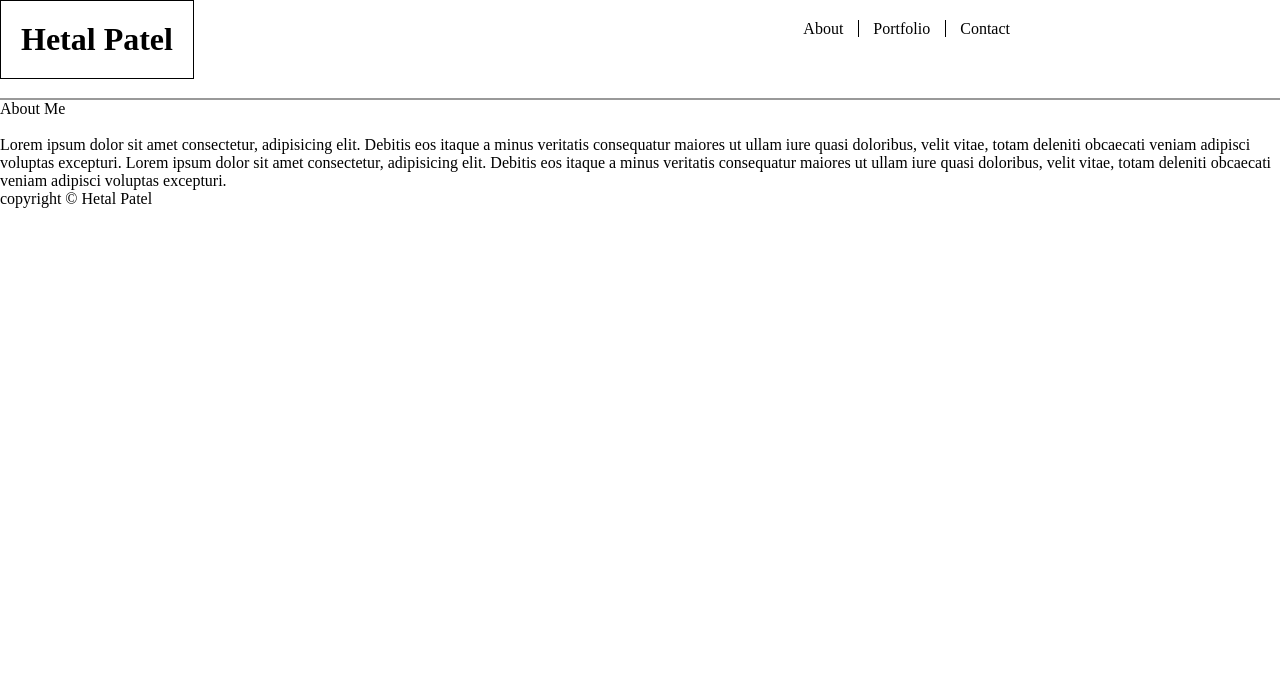
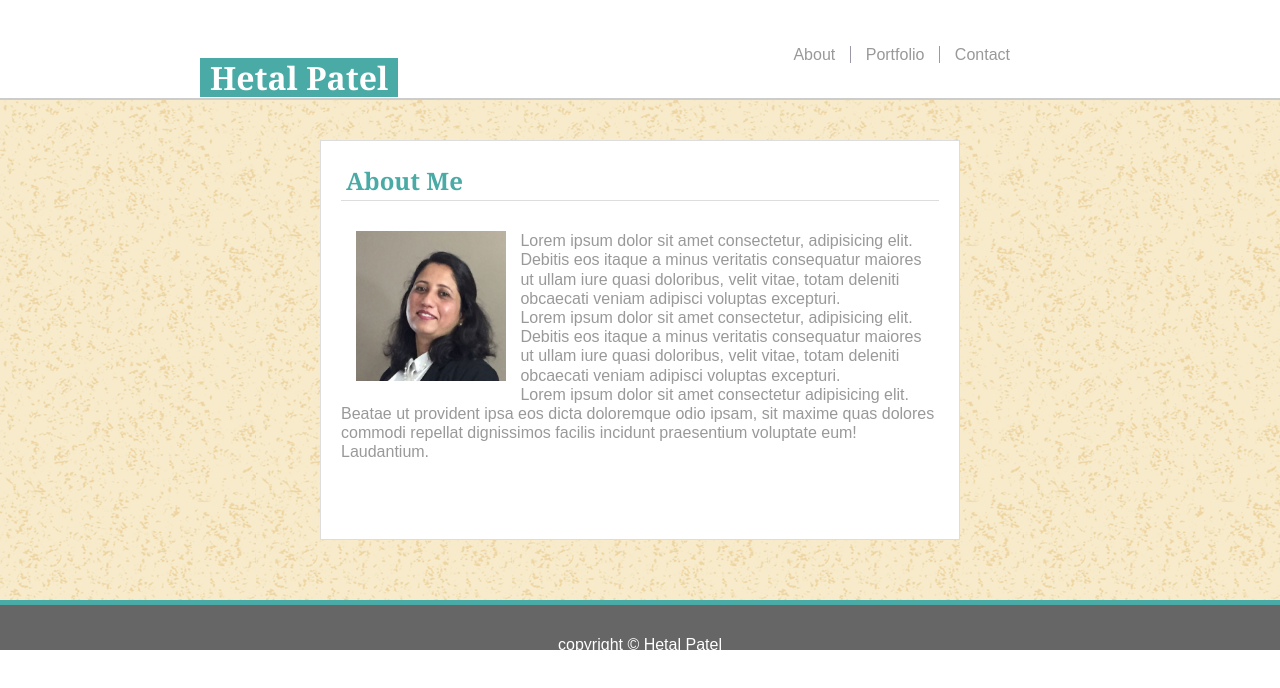
Before and after one commit to HET1905/Basic-Portfolio, a plain HTML site: page index.html in a window 1280 px wide. Drawn offline with Linux system fonts and the light colour scheme.

Commit message:
finished index page styling - Third commit

```diff
--- a/assets/css/style.css
+++ b/assets/css/style.css
@@ -1,37 +1,121 @@
-*{
-    margin:0;
-    padding:0;
+* {
+    margin: 0;
+    padding: 0;
     box-sizing: border-box;
 
 }
+
 /* ----------------Common Styling--------------------------- */
+body{
+    font-family: Arial, Helvetica, sans-serif;
+    color: #999;
+    line-height: 1.2em;
+}
+.clear{
+    clear: both;
+}
+nav {
+    float: right;
+    margin-top: 45px;
+    margin-right: 250px;
 
-nav{
-    float:right;
-    margin-top: 20px;
-    margin-right: 250px;
 }
-ul{
+h1,h2{
+    font-family: Georgia, 'Times New Roman', Times, serif;
+}
+
+ul {
 
     list-style: none;
 }
+
 /* ------------Header Styling-------------------- */
-#mainHeader{
-    width:100%;
+#mainHeader {
+    width: 100%;
     height: 100px;
-    border-bottom: 2px solid #999;
+    background: #fff;
+    border-bottom: 2px solid #ccc;
 }
-li{
+
+li {
     margin-right: 5px;
-    padding:0 15px 0 5px;
-    border-right: 1px solid #000;
+    padding: 0 15px 0 5px;
+    border-right: 1px solid #99a;
     display: inline;
 }
-li:last-child{
+
+li:last-child {
     border: none;
 }
-#mainH1{
-   border:1px solid #000;
-   padding:20px;
-   float: left;
+
+#mainH1 {
+    margin-left: 200px;
+    margin-top: 58px;
+    padding: 10px;
+    float: left;
+
+    /* border: 1px solid #000; */
+    background-color: #4aaaa5;
+    color: #fff;
 }
+/* ---------mainSectionAboutMe Styling------------ */
+#mainSectionAboutMe{
+    width: 100%;
+    height: 500px;
+    background:#ccc url("../images/background.png") repeat;
+    /* border:1px solid #ddd; */
+}
+/* ------------------innerSectionAboutMe Styling-------------------------------- */
+
+#innerSectionAboutMe{
+    position: relative;
+    width: 50%;
+    height: 400px;
+    margin-left: auto;
+    margin-right: auto;
+    top:40px;
+    padding:20px;
+    border:1px solid #ddd;
+    background: #fff;
+}
+#innerSectionAboutMe header{
+    margin-bottom: 30px;
+    border-bottom:1px solid #ddd;
+}
+#innerSectionAboutMe h2{
+    font-size: 1.5em;
+    color:#4aaaa5;
+    margin:10px 0 10px 5px;
+}
+/* -----------------imgDiv Styling----------------------------- */
+#imgDiv{
+    float: left;
+    width: 30%;
+    /* border: 1px solid #000; */
+    /* align-content: center; */
+    text-align: center;
+}
+#imgDiv img{
+    width: 150px;
+    height: 150px;
+    /* margin-left: auto;
+    margin-right: auto; */
+
+    /* border:1px solid #000; */
+}
+/* ----------------------Artile Styling------------------------ */
+article{
+    /* float: right; */
+    /* width: 70%; */
+}
+/* ---------------------Footer Styling------------------------------- */
+footer{
+    width: 100%;
+    height: 50px;
+    color: #fff;
+    text-align: center;
+    padding-top: 30px;
+    /* vertical-align: bottom; */
+    background: #666666;
+    border-top: 5px solid #4aaaa5;
+}
--- a/index.html
+++ b/index.html
@@ -23,28 +23,38 @@
             </nav>
         </header>
         <section id="mainSectionAboutMe">
-            <header>
-                About Me
-            </header>
+
 
             <section id="innerSectionAboutMe">
+                <header>
+                    <h2>About Me</h2>
+                </header>
                 <div id="imgDiv">
-                    <img>
+                    <img src="assets/images/hetal.png" height="100" width="100" alt="image">
                 </div>
-                <article>
-                    Lorem ipsum dolor sit amet consectetur, adipisicing elit. Debitis eos itaque a minus veritatis
-                    consequatur maiores ut ullam iure quasi doloribus, velit vitae, totam deleniti obcaecati veniam
-                    adipisci voluptas excepturi.
+                <article >
 
-                    Lorem ipsum dolor sit amet consectetur, adipisicing elit. Debitis eos itaque a minus veritatis
-                    consequatur maiores ut ullam iure quasi doloribus, velit vitae, totam deleniti obcaecati veniam
-                    adipisci voluptas excepturi.
+                    <p>
+                        Lorem ipsum dolor sit amet consectetur, adipisicing elit. Debitis eos itaque a minus veritatis
+                        consequatur maiores ut ullam iure quasi doloribus, velit vitae, totam deleniti obcaecati veniam
+                        adipisci voluptas excepturi.
+                    </p>
+                    <p>
+                        Lorem ipsum dolor sit amet consectetur, adipisicing elit. Debitis eos itaque a minus veritatis
+                        consequatur maiores ut ullam iure quasi doloribus, velit vitae, totam deleniti obcaecati veniam
+                        adipisci voluptas excepturi.
+                    </p>
+                    <p>
+                        Lorem ipsum dolor sit amet consectetur adipisicing elit. Beatae ut provident ipsa eos dicta
+                        doloremque odio ipsam, sit maxime quas dolores commodi repellat dignissimos facilis incidunt
+                        praesentium voluptate eum! Laudantium.
+                    </p>
                 </article>
 
             </section>
         </section>
 
-        <footer>
+        <footer class="clear">
             copyright &copy; Hetal Patel
         </footer>
 
```
Also changed, not shown: assets/images/Hetal.png.png (added), assets/images/hetal-old.jfif (added), assets/images/hetal.png (added).
